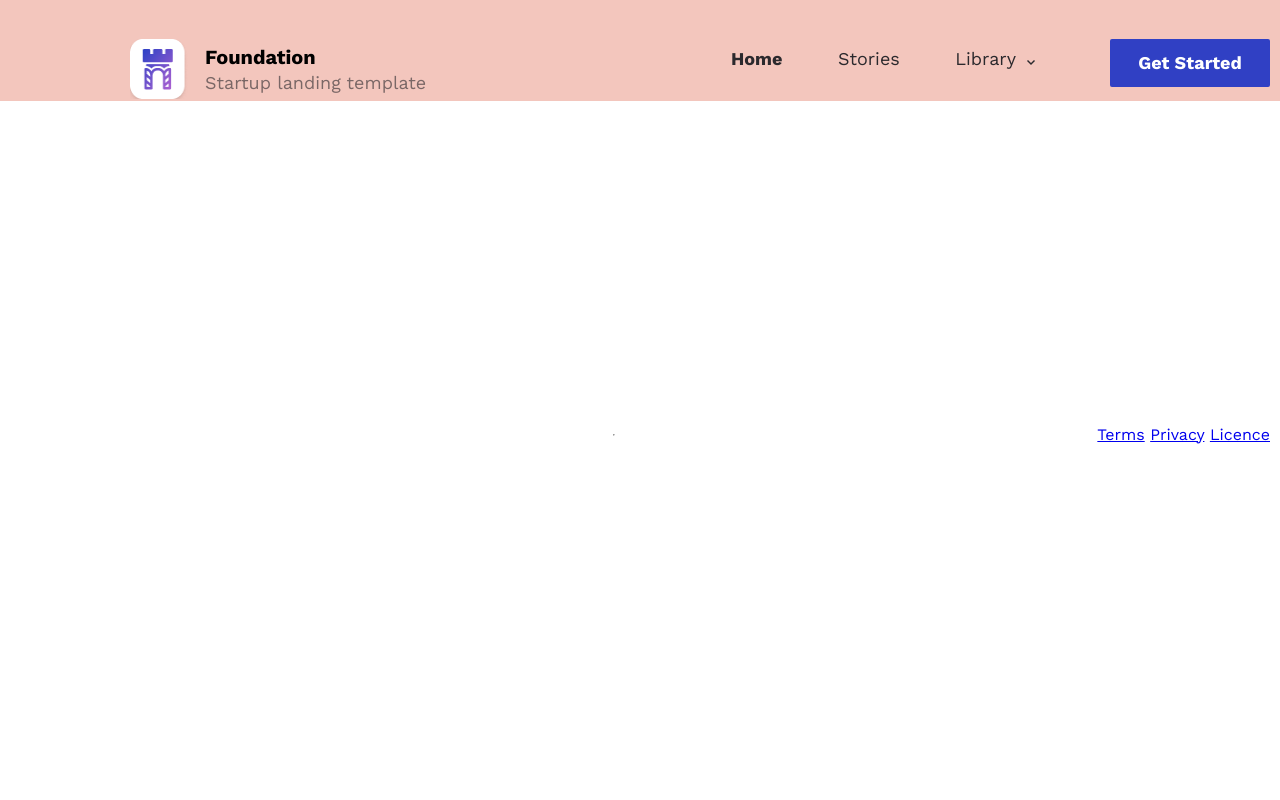
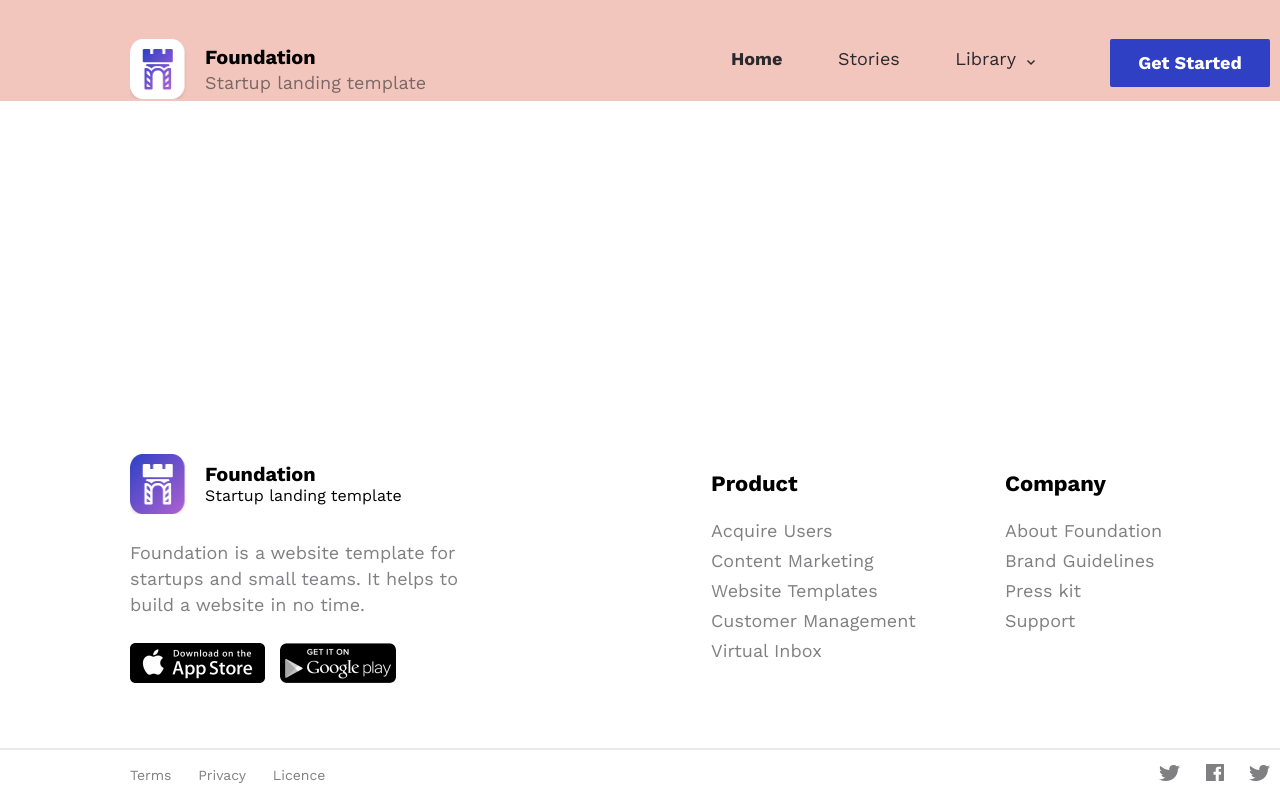
Before and after one commit to frontend-developer-from-ukraine/in-class-project, a plain HTML site: page index.html in a window 1280 px wide. Shown: the top 800 px of the page. Drawn offline with nearby package versions, Linux system fonts and the light colour scheme.

Commit message:
add footer

```diff
--- a/index.html
+++ b/index.html
@@ -31,16 +31,54 @@
             <section></section>
         </div>
         <footer class="footer">
-            <div class="useful-link"></div>
-            <hr class="footer_line">
+            <div class="footer-navigation">
+                <div class="about-company">
+                    <div class="logo">
+                        <img class="logo__image" src="img/Icon-dark.png" alt="logo">
+                        <div class="logo__text">
+                            <div class="logo__name">Foundation</div>
+                            <div class="logo_description">Startup landing template</div>
+                        </div>
+                    </div>
+                    <p class="footer__description">Foundation is a website template for startups and small teams. It helps to build a website in no time.</p>
+                    <div class="downloads">
+                        <img class="downloads__item" src="img/AppStore.png" alt="Apple Store Download">
+                        <img src="img/Google-Play.png" alt="Google-Play Download">
+                    </div>
+                </div>
+                <div class="additional-navigation">
+                    <div class="additional-navigation__column nav-links">
+                        <h3 class="nav-links__title">Product</h3>
+                        <ul class="nav-links__list">
+                            <li class="nav-links__list-item">Acquire Users</li>
+                            <li class="nav-links__list-item">Content Marketing</li>
+                            <li class="nav-links__list-item">Website Templates</li>
+                            <li class="nav-links__list-item">Customer Management</li>
+                            <li class="nav-links__list-item">Virtual Inbox</li>
+                        </ul>
+                    </div>
+                    <div class="nav-links">
+                        <h3 class="nav-links__title">Company</h3>
+                        <ul class="nav-links__list">
+                            <li class="nav-links__list-item">About Foundation</li>
+                            <li class="nav-links__list-item">Brand Guidelines</li>
+                            <li class="nav-links__list-item">Press kit</li>
+                            <li class="nav-links__list-item">Support</li>
+                        </ul>
+                    </div>
+                </div>
+            </div>
+            <div class="footer__line"></div>
             <div class="footer-links">
-                <nav class="footer-navigation">
-                    <a href="#" class="footer-navigation__items">Terms</a>
-                    <a href="#" class="footer-navigation__items">Privacy</a>
-                    <a href="#" class="footer-navigation__items">Licence</a>
+                <nav class="terms">
+                    <a class="terms__item" href="#">Terms</a>
+                    <a class="terms__item" href="#">Privacy</a>
+                    <a class="terms__item" href="#">Licence</a>
                 </nav>
                 <div class="social-links">
-                    <span></span>
+                    <a class="social-links__item" href="https://twitter.com" target="_blank"><img src="img/social-twitter.png" alt="Twitter link"></a>
+                    <a class="social-links__item" href="https://faceboof.com" target="_blank"><img src="img/social-fb.png" alt="Facebook link"></a>
+                    <a class="social-links__item" href="https://instagram.com" target="_blank"><img src="img/social-linkedIn.png" alt="Instagram link"></a>
                 </div>
             </div>
         </footer>
--- a/styles.css
+++ b/styles.css
@@ -105,12 +105,100 @@ html {
 }
 
 .footer {
+    margin-top: auto;
+    display: flex;
+    margin-bottom: 0;
+    flex-direction: column;
+}
+
+.about-company {
+    margin-top: 44px;
+}
+
+.footer__description {
+    line-height: 26px;
+    font-size: 18px;
+    width: 360px;
+    margin-top: 26px;
+    color: rgba(43, 41, 45, 0.6);
+}
+
+.footer-links {
     height: 50px;
     width: 1140px;
+    margin: 0 auto;
     display: flex;
-    margin: auto;
+    align-items: center;
 }
 
-footer-links {
-    margin-top: auto;
+.footer-navigation {
+    width: 1140px;
+    margin: 0 auto;
+    height: 338px;
+    display: flex;
 }
+
+.downloads {
+    margin-top: 25px;
+}
+
+.downloads__item {
+    margin-right: 10px;
+}
+
+.additional-navigation {
+    margin-top: 60px;
+    margin-left: auto;
+    display: flex;
+}
+
+.additional-navigation__column {
+    margin-right: 29px;
+}
+
+.nav-links {
+    width: 265px;
+}
+
+.nav-links__title {
+    font-weight: bold;
+    font-size: 22px;
+    line-height: 28px;
+    margin: 0;
+}
+
+.nav-links__list {
+    list-style-type: none;
+    color: rgba(43, 41, 45, 0.6);
+    margin: 0;
+    padding: 0;
+    font-size: 18px;
+    margin-top: 18px;
+    line-height: 30px;
+}
+
+.footer__line {
+    border: 0.5px solid #2B292D;
+    width: 100%;
+    opacity: 0.1;
+    margin: 0;
+}
+
+.terms {
+    line-height: 50px;
+    font-size: 14px;
+}
+
+.terms__item {
+    text-decoration: none;
+    color: rgba(43, 41, 45, 0.6);
+    margin-right: 22px;
+}
+
+.social-links {
+    margin-left: auto;
+}
+
+.social-links__item {
+    margin-left: 20px;
+}
```
Also changed, not shown: img/AppStore.png (added), img/Google-Play.png (added), img/Icon-dark.png (added), img/social-fb.png (added), img/social-linkedIn.png (added), img/social-twitter.png (added).
